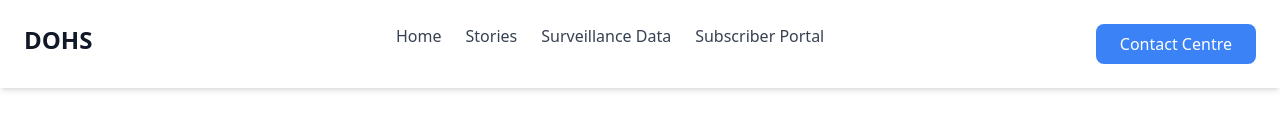
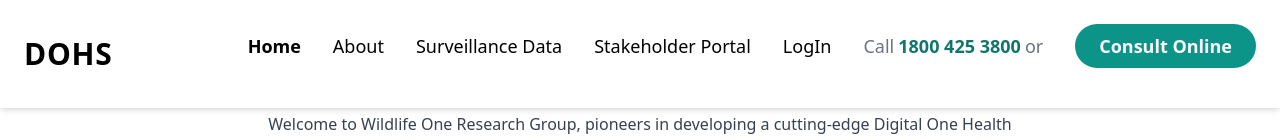
Before and after one commit to gentleokhai/onehealth, a React (Create React App) app: page /about in a window 1280 px wide. Shown: the top 140 px of the page. Built offline with nearby package versions, Linux system fonts and the light colour scheme.

Commit message:
Feat: about

```diff
--- a/src/components/About.jsx
+++ b/src/components/About.jsx
@@ -1,20 +1,11 @@
 import React from "react";
+import Header from './Header';
+import Footer from './Footer';
 
 const About = () => {
   return (
     <div className="bg-white text-gray-900">
-      {/* Navbar */}
-      <nav className="flex justify-between items-center p-6 shadow-md">
-        <h1 className="text-2xl font-bold">DOHS</h1>
-        <ul className="flex space-x-6">
-          <li className="text-gray-700 hover:text-black cursor-pointer">Home</li>
-          <li className="text-gray-700 hover:text-black cursor-pointer">Stories</li>
-          <li className="text-gray-700 hover:text-black cursor-pointer">Surveillance Data</li>
-          <li className="text-gray-700 hover:text-black cursor-pointer">Subscriber Portal</li>
-        </ul>
-        <button className="bg-blue-500 text-white px-4 py-2 rounded-lg">Contact Centre</button>
-      </nav>
-
+      <Header />
       {/* Hero Section */}
       <section className="text-center py-12">
         <h2 className="text-4xl font-bold">Our story</h2>
@@ -61,19 +52,7 @@ const About = () => {
       </section>
 
       {/* Footer */}
-      <footer className="bg-gray-900 text-white py-8 px-6">
-        <div className="max-w-6xl mx-auto flex justify-between">
-          <div>
-            <h4 className="text-lg font-semibold">DOHS</h4>
-            <p className="text-gray-400">Innovative solutions for a better tomorrow.</p>
-          </div>
-          <div>
-            <h4 className="text-lg font-semibold">Contact Us</h4>
-            <p className="text-gray-400">+234 123 456 7890</p>
-            <p className="text-gray-400">wildlifeoneresearchgroup@gmail.com</p>
-          </div>
-        </div>
-      </footer>
+      <Footer />
     </div>
   );
 };
```
